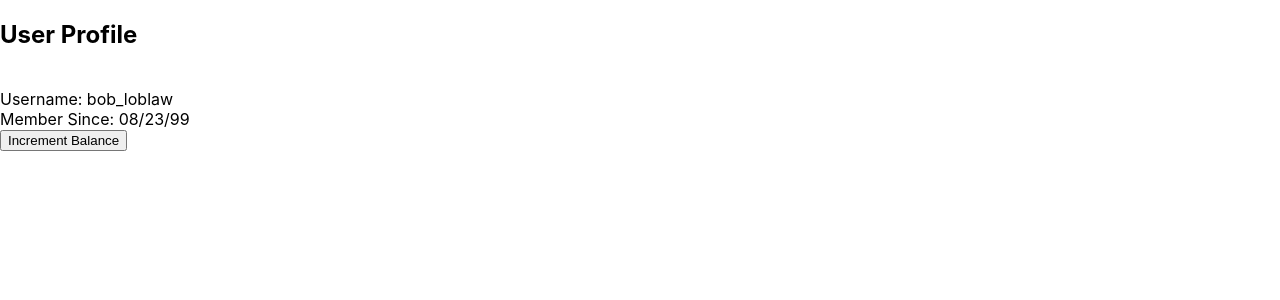
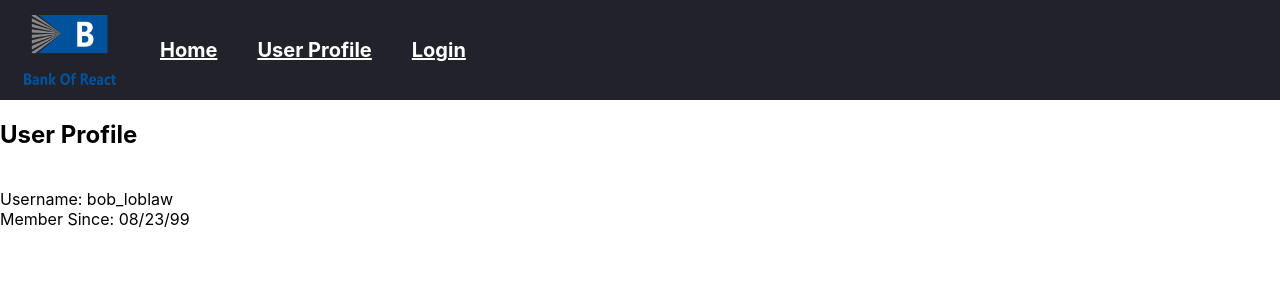
Before and after one commit to MoAlam25/react-router, a React (Create React App) app in the folder bank-of-react/: page /userProfile in a window 1280 px wide. Shown: the top 300 px of the page. Built offline with nearby package versions, Linux system fonts and the light colour scheme.

Commit message:
Created navbar.js. Closes #6

```diff
--- a/bank-of-react/src/App.js
+++ b/bank-of-react/src/App.js
@@ -23,7 +23,7 @@ export default function App() {
   const mockLogin = (loginInfo) => {
     const newUser = { ...currentUser }
     console.log("In app.js",loginInfo)
-    newUser.username = loginInfo.user.username
+    newUser.username = loginInfo.username
     setCurrentUser(newUser)
   }
 
@@ -39,7 +39,7 @@ export default function App() {
           </Routes>
         </Router>
       </nav>
-      <button onClick={() => setBalance(balance + 1)}>Increment Balance</button>
+      {/* <button onClick={() => setBalance(balance + 1)}>Increment Balance</button> */}
     </div>
   )
 
--- a/bank-of-react/src/Components/Home.js
+++ b/bank-of-react/src/Components/Home.js
@@ -1,24 +1,18 @@
 import '../Styles/App.css';
 import React, { Component } from 'react';
-import {Link} from 'react-router-dom';
+import { Link } from 'react-router-dom';
 import AccountBalance from './AccountBalance';
+import Navbar from './Navbar';
 
 export default function Home(props) {
 
     return (
         <div>
-        <div className="home--nav">
-            {/* <img src="https://i1.wp.com/fintechranking.com/wp-content/uploads/2016/03/fintech-01.png?fit=2613%2C1503&ssl=1" alt="bank" className="logo-img" /> */}
-            <img src="https://www.pngitem.com/pimgs/m/153-1531279_bank-building-icon-generic-monochrome-free-bank-logo.png" alt="bank" className="logo-img" />
+            <Navbar />
 
-            {/* Link component takes a very simple prop to= that tells us where we want to redirect */}
-            <Link to="/userProfile" className="home--userprofile">User Profile</Link>
-            <Link to="/login" className="home--login">Login</Link>
-            </div>
-        <div>
-        <AccountBalance accountBalance={props.accountBalance} />
+            <AccountBalance accountBalance={props.accountBalance} />
         </div>
-        </div>
+
     )
 
 }
--- a/bank-of-react/src/Components/Login.js
+++ b/bank-of-react/src/Components/Login.js
@@ -2,6 +2,7 @@ import '../Styles/Login.css';
 import React, { Component, useState } from 'react'
 import { Navigate } from 'react-router-dom'
 import { useNavigate } from 'react-router';
+import Navbar from './Navbar';
 
 export default function Login(props) {
     let navigate = useNavigate();
@@ -19,7 +20,7 @@ export default function Login(props) {
         const inputValue = event.target.value
         updatedUser[inputField] = inputValue
 
-        setUser({ user: updatedUser })
+        setUser(updatedUser)
     }
 
     const handleSubmit = (event) => {
@@ -33,6 +34,7 @@ export default function Login(props) {
 
     return (
         <div>
+          <Navbar/>
             <form onSubmit={handleSubmit}>
                 <div>
                     <label htmlFor="username" > User Name </label>
--- /dev/null
+++ b/bank-of-react/src/Components/Navbar.js
@@ -0,0 +1,21 @@
+import '../Styles/App.css';
+import React, { Component } from 'react';
+import { Link } from 'react-router-dom';
+import AccountBalance from './AccountBalance';
+import { logDOM } from '@testing-library/react';
+import logo from '../Images/bank-of-react-logo.png';
+
+export default function Navar() {
+    return (
+        <div className="home--nav">
+            {/* <img src="https://www.pngitem.com/pimgs/m/153-1531279_bank-building-icon-generic-monochrome-free-bank-logo.png" alt="bank" className="logo-img" /> */}
+
+            <img src={logo} alt="Bank Of React Logo" className="logo-img" />
+
+            {/* Link component takes a very simple prop to= that tells us where we want to redirect */}
+            <Link to="/" className="home--page">Home</Link>
+            <Link to="/userProfile" className="home--userprofile">User Profile</Link>
+            <Link to="/login" className="home--login">Login</Link>
+        </div>
+    )
+}
--- a/bank-of-react/src/Components/UserProfile.js
+++ b/bank-of-react/src/Components/UserProfile.js
@@ -1,10 +1,13 @@
 import '../Styles/UserProfile.css';
 import React, {Component} from 'react';
 import {Link} from 'react-router-dom';
+import Navbar from './Navbar';
 
 export default function UserProfile(props) {
     return (
         <div>
+          <Navbar/>
+
           <h1>User Profile</h1>
 
           <Link to="/">Home</Link>
--- a/bank-of-react/src/Styles/App.css
+++ b/bank-of-react/src/Styles/App.css
@@ -19,18 +19,24 @@ a:hover {
 }
 
 .logo-img {
-  height: 50px;
-  width: 50px;
+  height: 70px;
+  width: 100px;
   margin-right: 7px;
   margin: 0;
   justify-content: left;
   align-items: center;
 }
 
+.home--page {
+  font-size: 20px;
+  font-weight: bold;
+  padding-left: 40px;
+  padding-right: 40px;
+}
+
 .home--userprofile {
   font-size: 20px;
   font-weight: bold;
-  padding-left: 40px;
   padding-right: 40px;
 }
 
```
Also changed, not shown: bank-of-react/src/Images/bank-of-react-logo.png (added).
